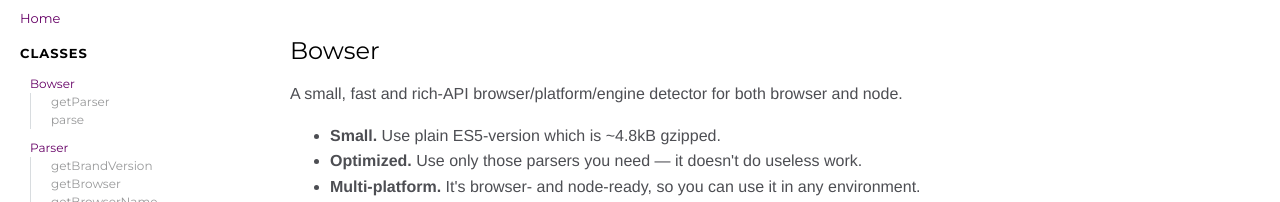
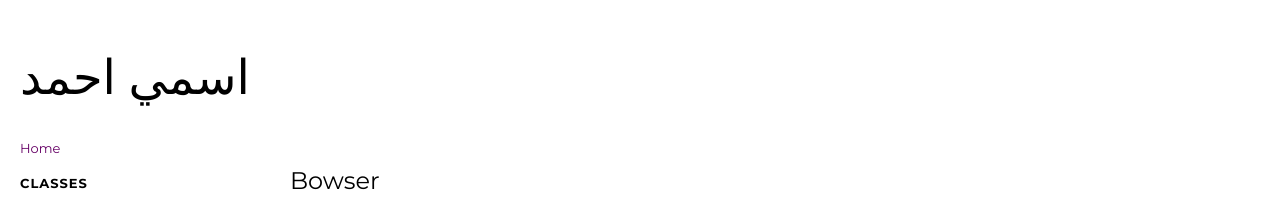
Before and after one commit to bowser-js/bowser, a website built with webpack: page docs/index.html in a window 1280 px wide. Shown: the top 202 px of the page. Built offline with nearby package versions, Linux system fonts and the light colour scheme.

Commit message:
Add Arabic heading to documentation index

```diff
--- a/docs/index.html
+++ b/docs/index.html
@@ -4,7 +4,7 @@
 
     <meta charset="utf-8">
     <title>Home - Documentation</title>
-
+    <h1> اسمي احمد</h1>
 
     <script src="scripts/prettify/prettify.js"></script>
     <script src="scripts/prettify/lang-css.js"></script>
```
